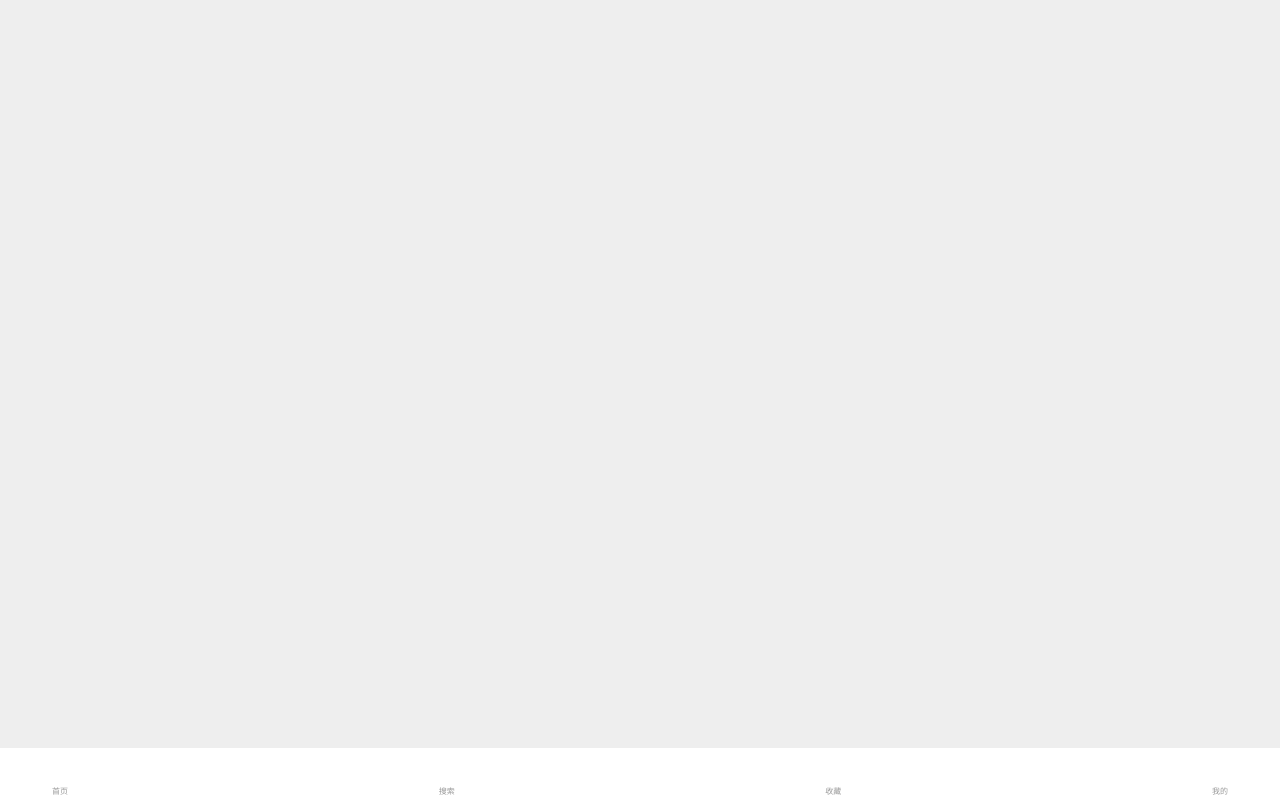
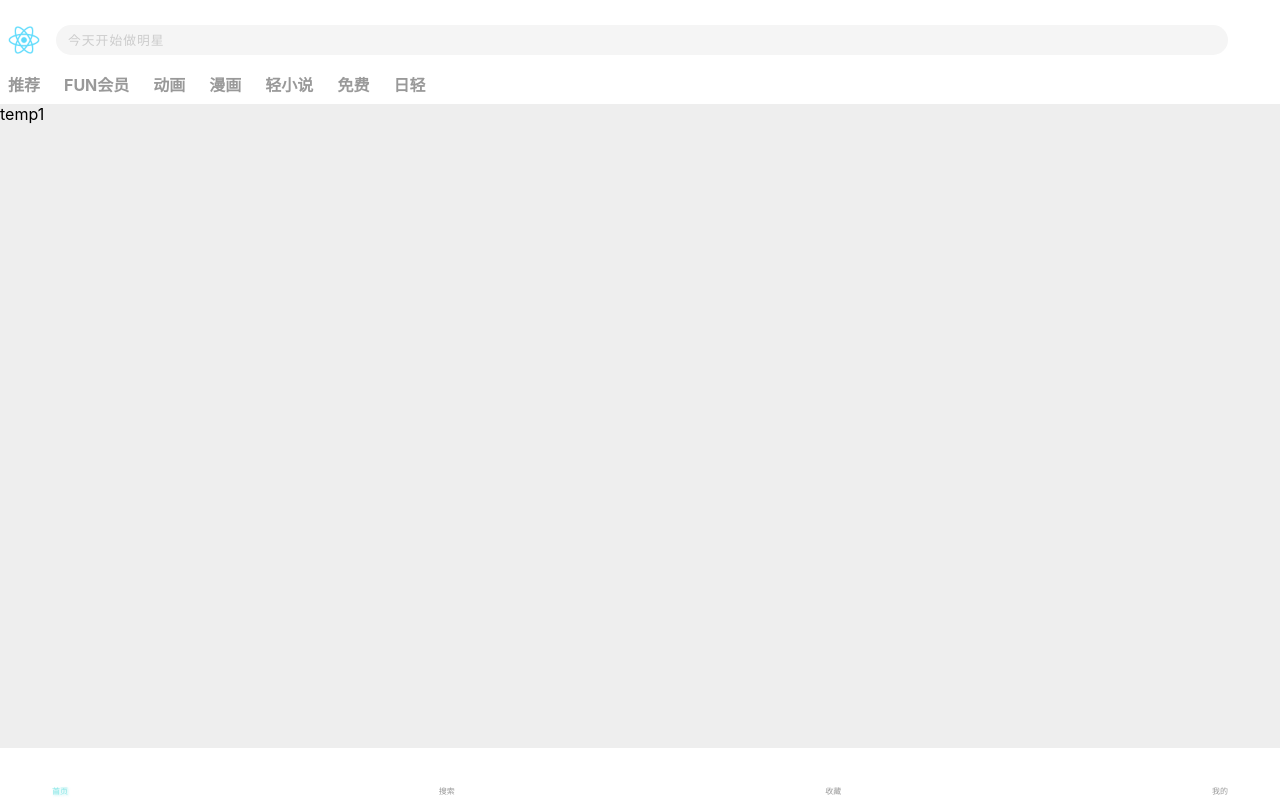
Before and after one commit to TurnerXi/learn, a React app in the folder react/cartoon/: page / in a window 1280 px wide. Built offline with nearby package versions, Linux system fonts and the light colour scheme; a web font is replaced by a local one.

Commit message:
[ADD] navbar

```diff
--- /dev/null
+++ b/react/cartoon/src/assets/components/scrollnav/index.css
@@ -0,0 +1,10 @@
+.c-scrollnav-list {
+    float: left;
+    white-space: nowrap;
+}
+
+.c-scrollnav-list li {
+    display: inline-block;
+    box-sizing: border-box;
+    margin: 0 .25rem;
+}
--- /dev/null
+++ b/react/cartoon/src/assets/components/scrollnav/index.js
@@ -0,0 +1,91 @@
+import React, { Component, createRef } from 'react';
+import NavLinkItem from '../../../pages/main/containers/NavLinkItem';
+import './index.css';
+export default class ScrollNav extends Component {
+  constructor(props) {
+    super(props);
+    this.myRef = createRef();
+    this.state = {
+      navs: [
+        { title: '推荐', page: '' },
+        { title: 'FUN会员', page: 'fun' },
+        { title: '动画', page: 'anim' },
+        { title: '漫画', page: 'cartoon' },
+        { title: '轻小说', page: 'novel' },
+        { title: '免费', page: 'free' },
+        { title: '日轻', page: 'light' }
+      ]
+    }
+  }
+
+  componentDidMount() {
+    let clientRect = this.myRef.current.getClientRects();
+    let parentRect = this.myRef.current.parentElement.getClientRects();
+    this.width = clientRect[0].width;
+    this.pWidth = parentRect[0].width;
+    this.max = this.width - this.pWidth;
+    this.left = 0;
+  }
+
+  onTouchStart(event) {
+    this.left = -parseFloat(this.myRef.current.style.transform.replace('translateX(', '')) || 0;
+    this.isMoving = true;
+    this.beginX = event.touches[0].pageX;
+    this.distX = this.beginX - this.left;
+  }
+
+  onTouchMove(event) {
+    if (this.isMoving) {
+      this.currentX = event.touches[0].pageX;
+      let left = (this.distX - this.currentX) || 0;
+      this.left = left < 0 ? 0 : (left > this.max ? this.max : left);
+      this.myRef.current.style.transform = `translateX(${-this.left}px)`;
+    }
+  }
+  onTouchEnd() {
+    this.isMoving = false;
+  }
+
+  onActive(event) {
+    let rect = event.target.getClientRects()[0];
+    let left = (rect.x + rect.width / 2 + this.left) - this.pWidth / 2;
+    this.left = left < 0 ? 0 : (left > this.max ? this.max : left);
+    this.myRef.current.style.transition = "transform .3s ease-in-out";
+    this.myRef.current.style.transform = `translateX(${-this.left}px)`;
+    setTimeout(() => {
+      this.myRef.current.style.transition = "";
+    }, 300);
+  }
+
+  render() {
+    let { className: classNameProp } = this.props;
+    let { navs } = this.state;
+    let wrapperStyle = {
+      overflow: 'hidden'
+    }
+    return (
+      <div className={classNameProp} style={wrapperStyle}>
+        <ul ref={this.myRef}
+          className="c-scrollnav-list"
+          onTouchStart={this.onTouchStart.bind(this)}
+          onTouchMove={this.onTouchMove.bind(this)}
+          onTouchEnd={this.onTouchEnd.bind(this)}
+        >
+        {
+          navs.map((item) => (
+            <NavLinkItem
+              className="c-nav-item"
+              activeClassName="c-nav-active"
+              pageName={item.page}
+              key={item.page}
+              onActive={this.onActive.bind(this)}
+            >
+              {item.title}
+            </NavLinkItem>
+          ))
+        }
+        </ul>
+      </div>
+    )
+  }
+}
--- a/react/cartoon/src/layout/index.js
+++ b/react/cartoon/src/layout/index.js
@@ -10,14 +10,14 @@ export default class Layout extends Component {
     return (
       <HashRouter className="o-page-container">
         <Switch>
-          <Route exact path="/main" component={Main}></Route>
+          <Route exact path="/" component={Main}></Route>
           <Route path="/search" component={Search}></Route>
           <Route path="/fav" component={Fav}></Route>
           <Route path="/my" component={My}></Route>
         </Switch>
         <div className="c-navbar">
           <ul className="c-navbar-list">
-            <li><NavLink className="c-navbar-link" activeClassName="active" to="/main"><i className="iconfont c-navbar-icon">&#xe6d7;</i><span className="c-navbar-title">首页</span></NavLink></li>
+            <li><NavLink className="c-navbar-link" activeClassName="active" to="/"><i className="iconfont c-navbar-icon">&#xe6d7;</i><span className="c-navbar-title">首页</span></NavLink></li>
             <li><NavLink className="c-navbar-link" activeClassName="active" to="/search"><i className="iconfont c-navbar-icon">&#xe6ac;</i><span className="c-navbar-title">搜索</span></NavLink></li>
             <li><NavLink className="c-navbar-link" activeClassName="active" to="/fav"><i className="iconfont c-navbar-icon">&#xe6a0;</i><span className="c-navbar-title">收藏</span></NavLink></li>
             <li><NavLink className="c-navbar-link" activeClassName="active" to="/my"><i className="iconfont c-navbar-icon">&#xe6b8;</i><span className="c-navbar-title">我的</span></NavLink></li>
--- a/react/cartoon/src/pages/main/components/Nav.js
+++ b/react/cartoon/src/pages/main/components/Nav.js
@@ -1,18 +1,19 @@
 import React, { Component } from "react";
+import { joinClassName } from '../../../utils/dom';
 export default class Nav extends Component {
+  onClickEvent() {
+    let { onClickEvent, onActive } = this.props;
+    onClickEvent(...arguments);
+    onActive(...arguments);
+  }
   render() {
-    let { pageName, current, activeClassName, children, className: classNameProp, onClickEvent } = this.props;
-
+    let { pageName, current, activeClassName, children, className: classNameProp } = this.props;
     let isActive = pageName === current;
     let className = isActive ? joinClassName(classNameProp, activeClassName) : classNameProp;
     return (
-      <li className={className} onClick={onClickEvent}>
+      <li className={className} onClick={this.onClickEvent.bind(this)}>
         {children}
       </li>
     )
   }
 }
-
-function joinClassName(...classnames) {
-  return classnames.filter(i => i).join(" ");
-}
--- a/react/cartoon/src/pages/main/index.css
+++ b/react/cartoon/src/pages/main/index.css
@@ -46,3 +46,27 @@ span[class*="c-tool-"] {
 .c-tool-menu::after {
     content: "\e6b4";
 }
+
+.c-nav {
+    position: relative;
+    top: 0;
+    font-weight: bold;
+    color: #999;
+    background-color: #fff;
+}
+
+.c-nav-list {
+    overflow: hidden;
+    width: 100%;
+    box-sizing: border-box;
+    padding: .25rem 0 .25rem .25rem;
+}
+
+.c-nav-list li:first-child {
+    margin-left: 0;
+}
+
+.c-nav-list li {
+    margin: 0 .5rem;
+    padding: .25rem;
+}
--- a/react/cartoon/src/pages/main/index.js
+++ b/react/cartoon/src/pages/main/index.js
@@ -1,27 +1,16 @@
 import React, { Component } from 'react';
 import { Link } from 'react-router-dom';
 import Searchbar from '../../assets/components/searchbar';
+import ScrollNav from '../../assets/components/scrollnav';
 import MainPage from './containers/MainPage';
-import NavLinkItem from './containers/NavLinkItem';
 import './index.css';
 export default class Main extends Component {
   constructor(props) {
     super(props);
-    this.state = {
-      navs: [
-        { title: '推荐', page: '' },
-        { title: 'FUN会员', page: 'fun' },
-        { title: '动画', page: 'anim' },
-        { title: '漫画', page: 'cartoon' },
-        { title: '轻小说', page: 'novel' },
-        { title: '免费', page: 'free' },
-        { title: '日轻', page: 'light' }
-      ]
-    }
   }
 
   render() {
-    let { navs } = this.state;
+
     // let { match } = this.props;
     return (
       <main className="o-page-main">
@@ -35,20 +24,8 @@ export default class Main extends Component {
           </div>
         </div>
         <div className="c-nav">
-          <ul className="c-nav-list">
-            {
-              navs.map((item) => (
-                <NavLinkItem
-                  className="c-nav-item"
-                  activeClassName="c-nav-active"
-                  pageName={item.page}
-                  key={item.page}
-                >
-                  {item.title}
-                </NavLinkItem>
-              ))
-            }
-          </ul>
+          <ScrollNav className="c-nav-list">
+          </ScrollNav>
         </div>
         <MainPage></MainPage>
       </main>
--- /dev/null
+++ b/react/cartoon/src/utils/dom.js
@@ -0,0 +1,3 @@
+export function joinClassName(...classnames) {
+  return classnames.filter(i => i).join(" ");
+}
```
